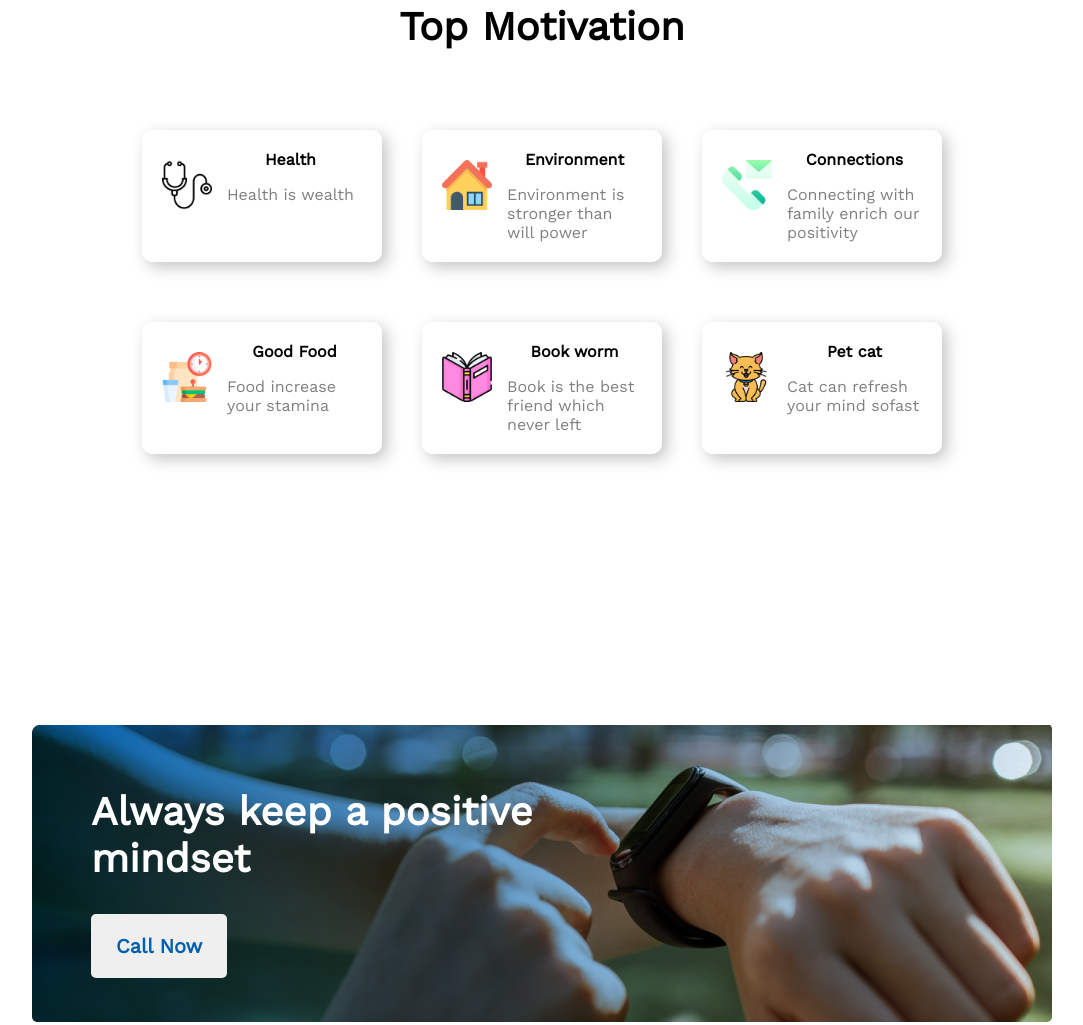
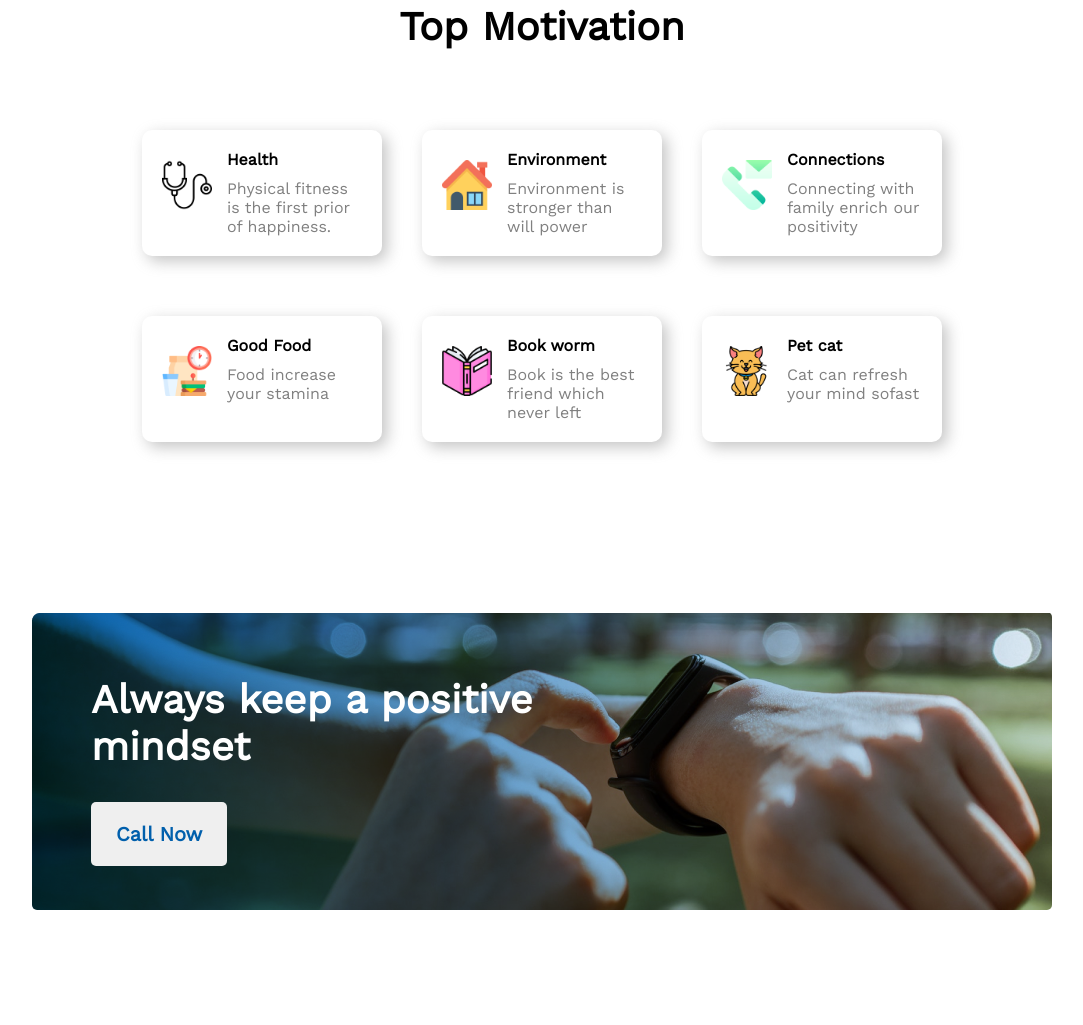
Before and after one commit to arifulislamsamrat/new-year-new-me, a plain HTML site: page index.html in a window 1280 px wide. Shown: the part 2153-3178 px from the top of the page, without its empty margins (98-1181 px from the left). Drawn offline with nearby package versions, Linux system fonts and the light colour scheme.

Commit message:
final uptodate

```diff
--- a/index.html
+++ b/index.html
@@ -76,7 +76,7 @@
                             <img src="images/icons/stethoscope.png" alt="" class="unit-image">
                             <div class="unit-paragraph">
                                 <h4>Health</h4>
-                                <p>Health is wealth</p>
+                                <p>Physical fitness is the first prior of happiness.</p>
                             </div>
                         </div>
                         <div class="unit">
--- a/styles/style.css
+++ b/styles/style.css
@@ -160,10 +160,10 @@
 .unit-paragraph{
     display: flex;
     flex-direction: column;
-    align-items: center;
+
 }
 .unit-paragraph h4{
-    margin-bottom: 16px;
+    margin-bottom: 10px;
 }
 .unit-paragraph p{
     color: gray;
@@ -177,7 +177,7 @@
 
 /* gradiant image styling */
 .gradiant-image{
-    margin:  230px 130px ;
+    margin:  130px 130px ;
     height: 170px;
     padding: 64px  59px;
     background: url('../images/watch.png'),url('../images/gradient1.png');
```
